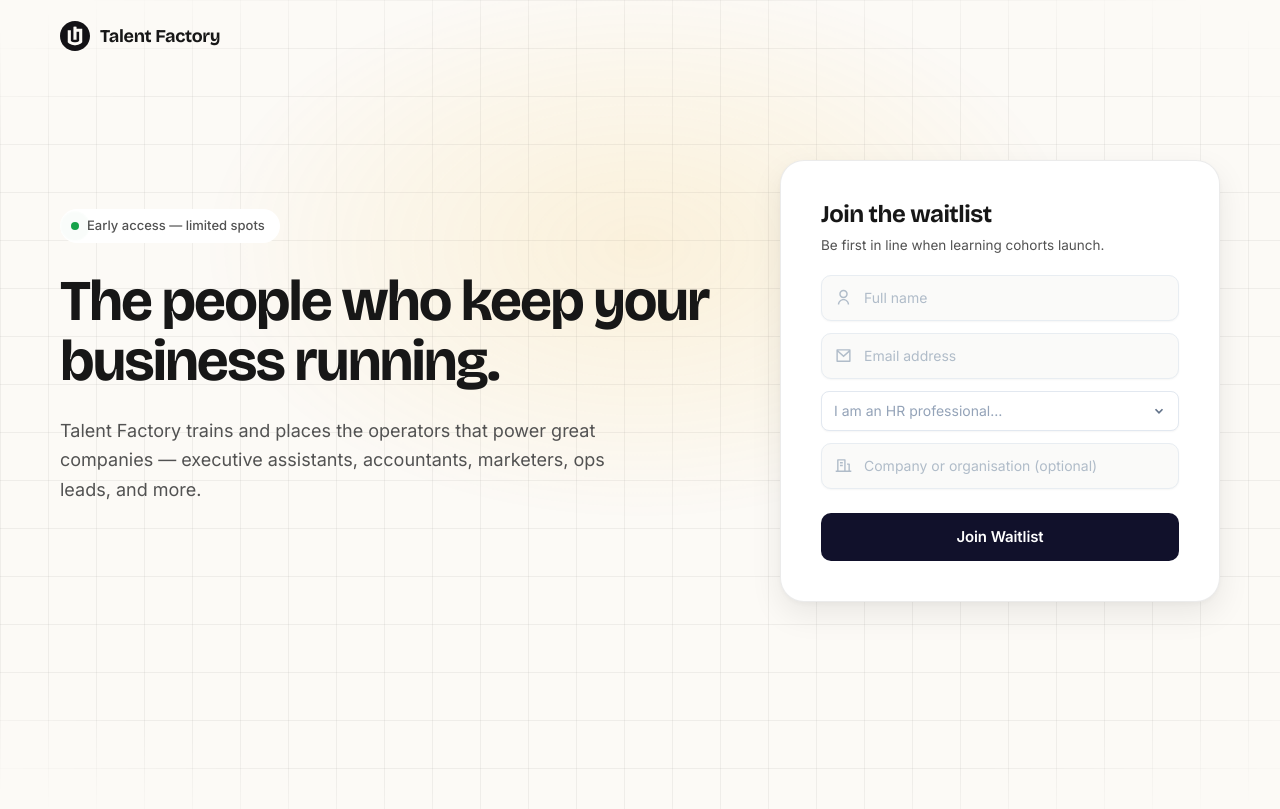
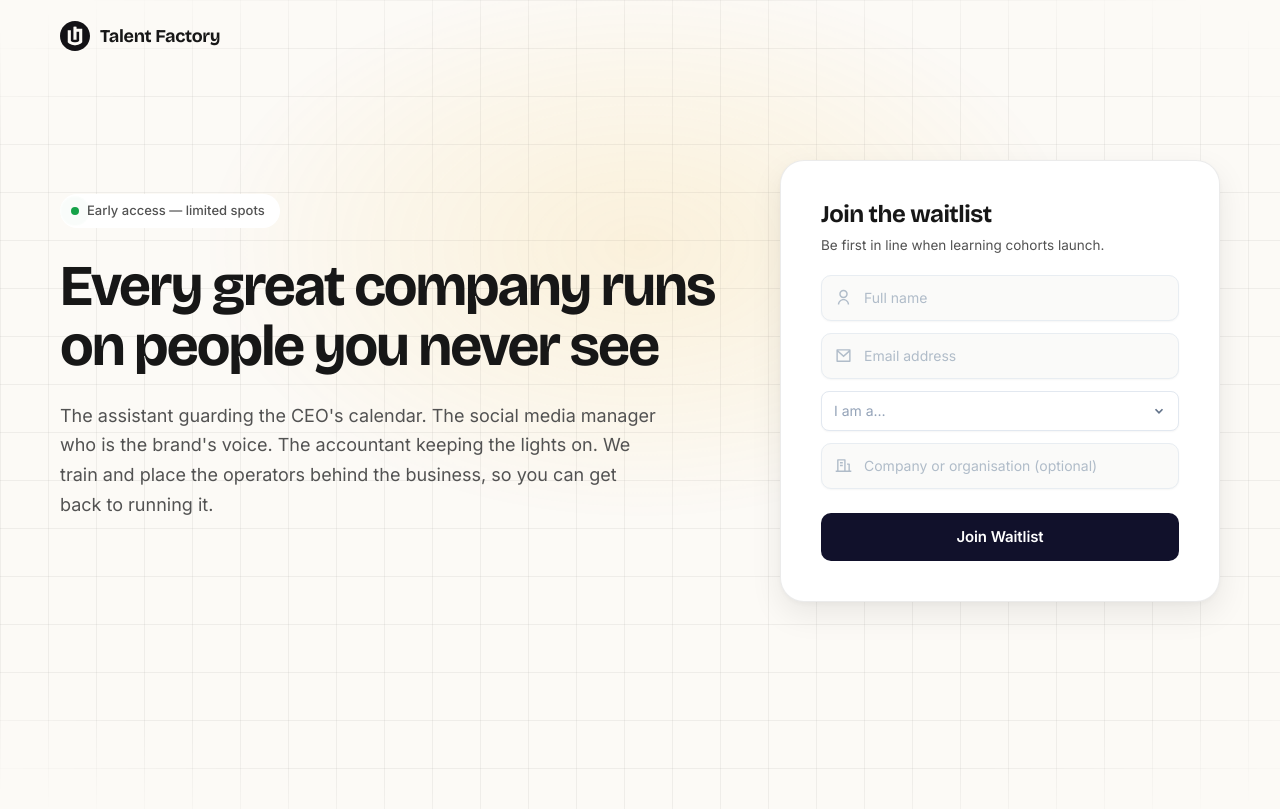
Before and after one commit to Olawoyin1/tf_waitlist, a React (Vite) app: page / in a window 1280 px wide. Shown: the top 809 px of the page. Built offline with nearby package versions, Linux system fonts and the light colour scheme.

Commit message:
be error22

```diff
--- a/src/App.jsx
+++ b/src/App.jsx
@@ -229,15 +229,13 @@ function WaitlistForm() {
           <Select
             value={fields.interest}
             onValueChange={set('interest')}
-            placeholder="I am an HR professional…"
+            placeholder="I am a…"
             hasError={!!errors.interest}
             icon={<RiBriefcaseLine />}
             options={[
-              { value: 'Practising HR professional', label: 'Practising HR professional' },
-              { value: 'HR specialist / HRBP',        label: 'HR specialist / HRBP' },
-              { value: 'HR manager / leader',          label: 'HR manager / leader' },
-              { value: 'HR consultant',                label: 'HR consultant' },
-              { value: 'Other HR role',                label: 'Other HR role' },
+              { value: 'Founder/business owner looking to hire', label: 'Founder/business owner looking to hire' },
+              { value: 'Talent looking for roles',               label: 'Talent looking for roles' },
+              { value: 'HR looking to list',                     label: 'HR looking to list' },
             ]}
           />
           {errors.interest && <span className="field-error">{errors.interest}</span>}
@@ -315,11 +313,11 @@ function WaitlistPage() {
               </motion.div>
 
               <motion.h2 className="headline-hero-minimal" variants={heroItem}>
-                The people who keep your business running.
+                Every great company runs on people you never see
               </motion.h2>
 
               <motion.p className="lede-hero-minimal" variants={heroItem}>
-                Talent Factory trains and places the operators that power great companies — executive assistants, accountants, marketers, ops leads, and more.
+                The assistant guarding the CEO's calendar. The social media manager who is the brand's voice. The accountant keeping the lights on. We train and place the operators behind the business, so you can get back to running it.
               </motion.p>
             </div>
 
```
